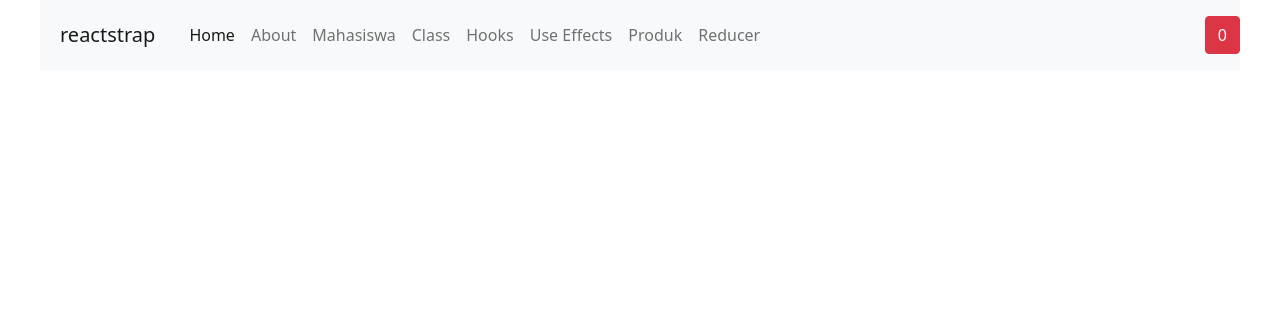
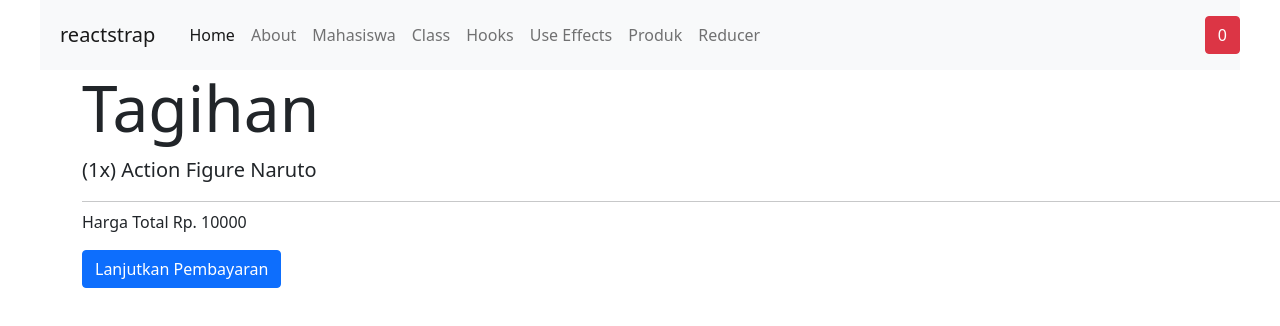
Before and after one commit to sahatilfat/percobaan-react, a React (Create React App) app: page /tagihan in a window 1280 px wide. Shown: the top 326 px of the page. Built offline with nearby package versions, Linux system fonts and the light colour scheme.

Commit message:
React Hooks useReducer + Context

```diff
--- a/src/App.js
+++ b/src/App.js
@@ -1,4 +1,4 @@
-import React, { component, useState } from "react";
+import React, { component, createContext, useReducer, useState } from "react";
 import { BrowserRouter, Redirect, Route, Switch } from "react-router-dom";
 import { CartContext } from "./CartContext";
 import AboutComp from "./Components/AboutComp";
@@ -12,16 +12,51 @@
 import HooksReducer from "./Components/Hooks/Functional/HooksReducer";
 import HooksUseEffects from "./Components/Hooks/Functional/HooksUseEffects";
 import ProductComp from "./Components/Hooks/Functional/ProductComp";
+import Tagihan from "./Components/Hooks/Functional/Tagihan";
 import NavbarComp from "./Components/NavbarComp";
+
+export const keranjangContext = createContext();
+
+const initialState = {
+  jumlah: 1,
+  hargasatuan: 10000,
+  hargatotal: 10000,
+};
+
+const reducer = (state, action) => {
+  switch (action.type) {
+    case "tambah":
+      return {
+        ...state,
+        jumlah: state.jumlah + 1,
+        hargatotal: state.hargasatuan * state.jumlah + state.hargasatuan,
+      };
+    case "kurang":
+      if (state.jumlah > 0) {
+        return {
+          ...state,
+          jumlah: state.jumlah - 1,
+          hargatotal: state.hargatotal - state.hargasatuan,
+        };
+      }
+    default:
+      return state;
+  }
+};
 
 const App = () => {
   const [value, setValue] = useState(0);
+
+  const [count, dispatch] = useReducer(reducer, initialState);
 
   return (
     <div className="App">
       <BrowserRouter>
         <CartContext.Provider value={{ value, setValue }}>
           <NavbarComp />
+          <keranjangContext.Provider
+            value={{ keranjangState: count, keranjangDispatch: dispatch }}
+          >
             <Switch>
               <Route exact path="/" component={HomePage} />
               <Route exact path="/about" component={AboutComp} />
@@ -34,7 +69,9 @@
               <Route exact path="/useeffects" component={HooksUseEffects} />
               <Route exact path="/produk" component={ProductComp} />
               <Route exact path="/reducer" component={HooksReducer} />
+              <Route exact path="/tagihan" component={Tagihan} />
             </Switch>
+          </keranjangContext.Provider>
         </CartContext.Provider>
       </BrowserRouter>
     </div>
--- a/src/Components/Hooks/Functional/HooksReducer.jsx
+++ b/src/Components/Hooks/Functional/HooksReducer.jsx
@@ -1,4 +1,4 @@
-import React, { useReducer } from "react";
+import React, { useContext, useReducer } from "react";
 import {
   Container,
   Row,
@@ -11,36 +11,11 @@
   CardSubtitle,
   Button,
 } from "reactstrap";
-
-const initialState = {
-  jumlah: 1,
-  hargasatuan: 10000,
-  hargatotal: 10000,
-};
-
-const reducer = (state, action) => {
-  switch (action.type) {
-    case "tambah":
-      return {
-        ...state,
-        jumlah: state.jumlah + 1,
-        hargatotal: state.hargasatuan * state.jumlah + state.hargasatuan,
-      };
-    case "kurang":
-      if (state.jumlah > 0) {
-        return {
-          ...state,
-          jumlah: state.jumlah - 1,
-          hargatotal: state.hargatotal - state.hargasatuan,
-        };
-      }
-    default:
-      return state;
-  }
-};
+import { NavLink } from "react-router-dom";
+import { keranjangContext } from "../../../App";
 
 function HooksReducer() {
-  const [count, dispatch] = useReducer(reducer, initialState);
+  const countCountext = useContext(keranjangContext);
 
   return (
     <div>
@@ -55,27 +30,37 @@
           <Col xs="6">
             <h3>Action Figure Naruto</h3>
             <p>Harga</p>
-            <h3>Rp. {count.hargasatuan}</h3>
+            <h3>Rp. {countCountext.keranjangState.hargasatuan} </h3>
             <Row>
               <Col>
                 <Button
                   color="danger"
-                  onClick={() => dispatch({ type: "tambah" })}
+                  onClick={() =>
+                    countCountext.keranjangDispatch({ type: "tambah" })
+                  }
                 >
                   +
                 </Button>
               </Col>
               <Col>
-                <h4>{count.jumlah}</h4>
+                <h4>{countCountext.keranjangState.jumlah}</h4>
               </Col>
               <Col>
-                <Button onClick={() => dispatch({ type: "kurang" })}>-</Button>
+                <Button
+                  onClick={() =>
+                    countCountext.keranjangDispatch({ type: "kurang" })
+                  }
+                >
+                  -
+                </Button>
               </Col>
             </Row>
             <br />
             <Button color="success" size="lg">
-              Total Rp.{count.hargatotal}
+              Total Rp. {countCountext.keranjangState.hargatotal}
             </Button>
+            <hr />
+            <NavLink to="/tagihan">Tagihan Belanja</NavLink>
           </Col>
         </Row>
       </Container>
--- /dev/null
+++ b/src/Components/Hooks/Functional/Tagihan.jsx
@@ -0,0 +1,25 @@
+import React, { useContext } from "react";
+import { Container, Jumbotron, Button } from "reactstrap";
+import { keranjangContext } from "../../../App";
+
+function Tagihan() {
+  const countCountext = useContext(keranjangContext);
+
+  return (
+    <Container>
+      <Jumbotron>
+        <h1 className="display-3">Tagihan</h1>
+        <p className="lead">
+          ({countCountext.keranjangState.jumlah}x) Action Figure Naruto
+        </p>
+        <hr className="my-2" />
+        <p>Harga Total Rp. {countCountext.keranjangState.hargatotal}</p>
+        <p className="lead">
+          <Button color="primary">Lanjutkan Pembayaran</Button>
+        </p>
+      </Jumbotron>
+    </Container>
+  );
+}
+
+export default Tagihan;
```
Lines whose indentation alone changed are shown as unchanged.
